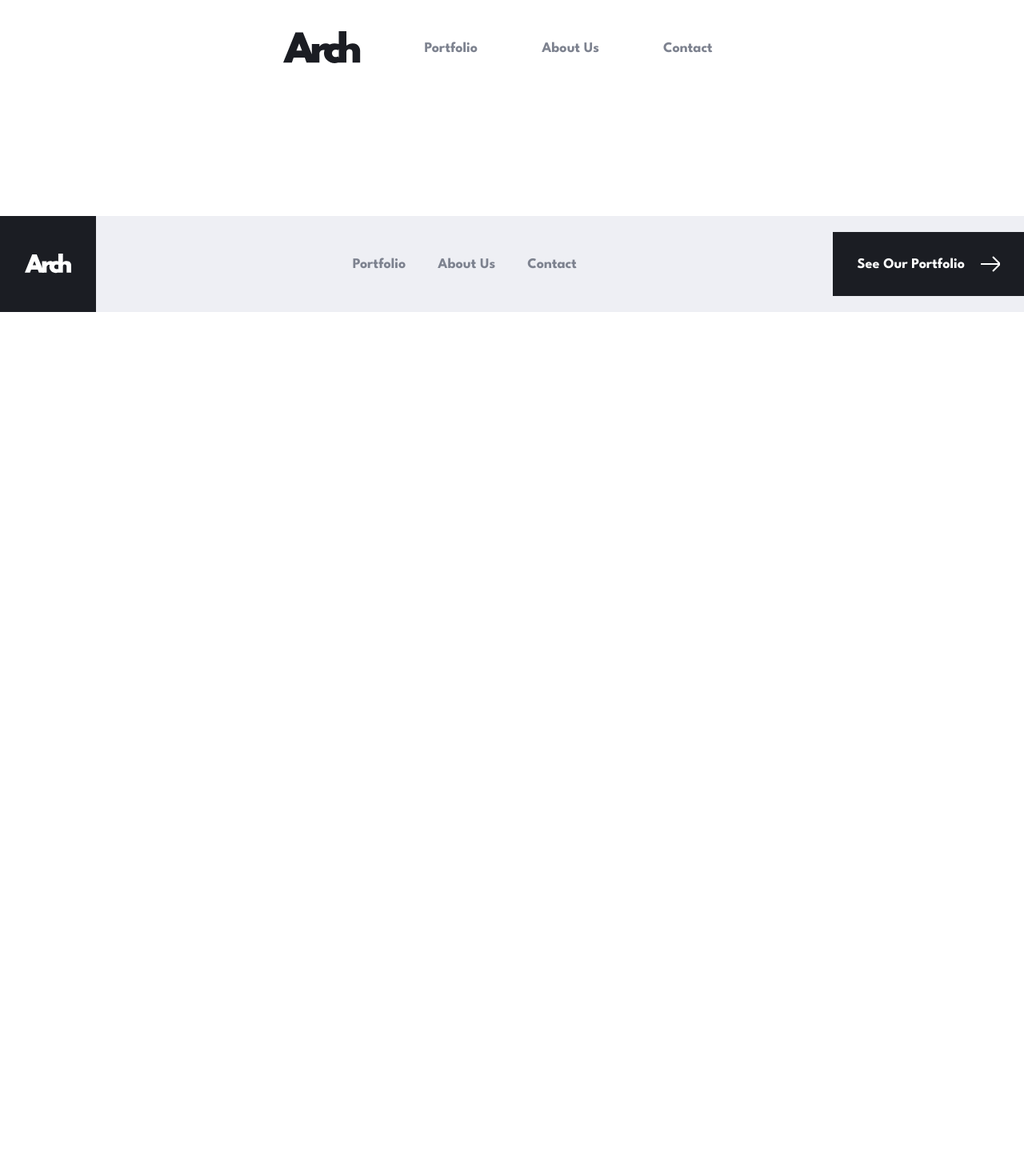
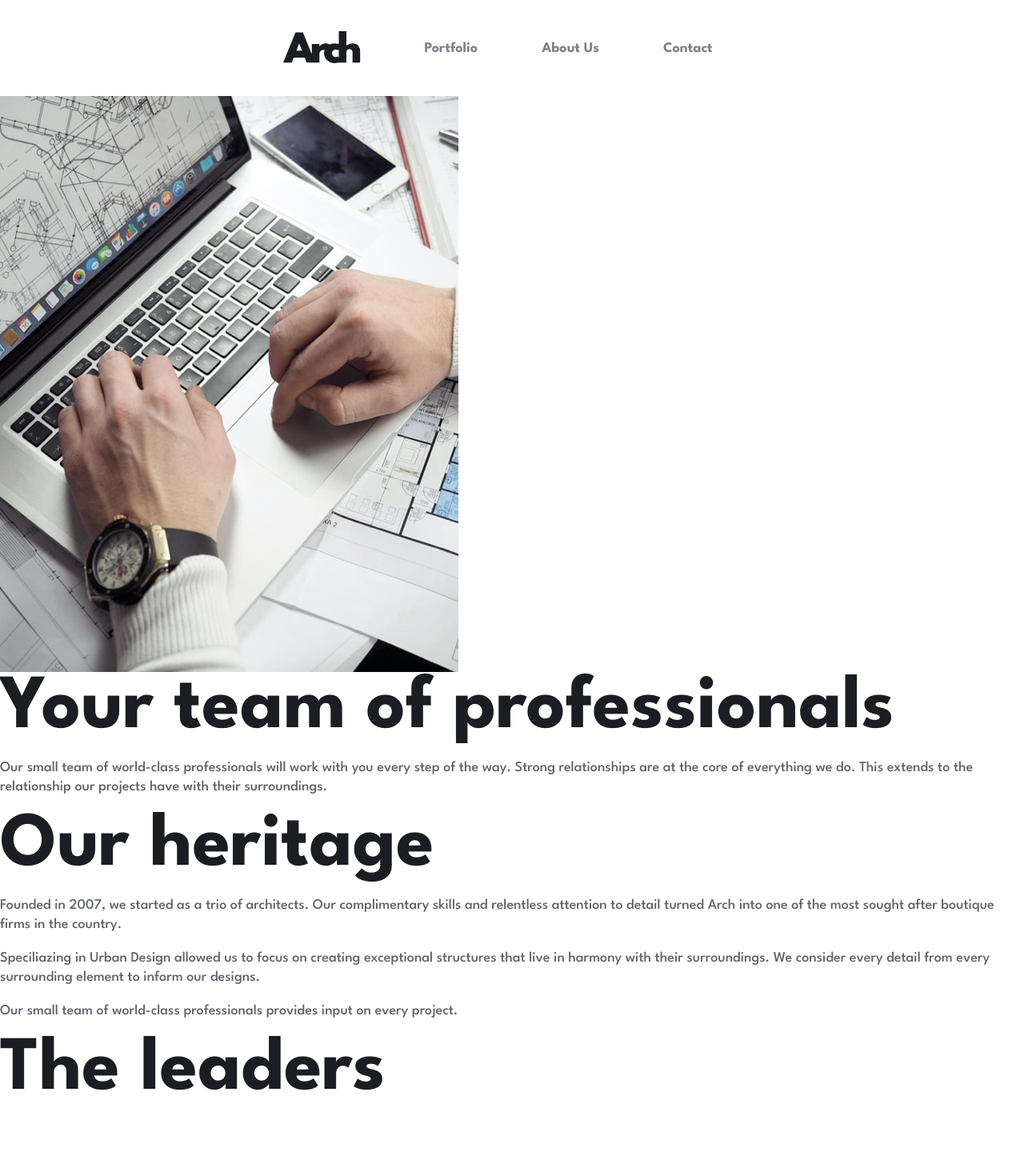
Before and after one commit to GarnerCode/arch, a Nuxt app: page /about in a window 1280 px wide. Shown: the top 1470 px of the page at 80% size. Before the commit the page ends 800 px from the top, so only its background shows below. Built offline with nearby package versions, Linux system fonts and the light colour scheme.

Commit message:
Setting up About page

```diff
--- /dev/null
+++ b/pages/about.vue
@@ -0,0 +1,55 @@
+<template>
+    <div class="about-page">
+        <div class="about-content">
+            <picture>
+                <source media="(max-width: 767px)" srcset="assets/about/mobile/image-hero.jpg">
+                <source media="(max-width: 1439px)" srcset="assets/about/tablet/image-hero.jpg">
+                <source media="(max-width: 1440px)" srcset="assets/about/desktop/image-hero.jpg">
+                <img src="assets/about/desktop/image-hero.jpg" alt="">
+            </picture>
+            <div class="about-text">
+                <div class="text-container">
+                    <h2>Your team of professionals</h2>
+                    <p>Our small team of world-class professionals will work with you every step of the way. Strong relationships are at the core of everything we do. This extends to the relationship our projects have with their surroundings.</p>
+                </div>
+                <div class="text-container">
+                    <h2>Our heritage</h2>
+                    <p>Founded in 2007, we started as a trio of architects. Our complimentary skills and relentless attention to detail turned Arch into one of the most sought after boutique firms in the country.</p>
+                    <p>Speciliazing in Urban Design allowed us to focus on creating exceptional structures that live in harmony with their surroundings. We consider every detail from every surrounding element to inform our designs. </p>
+                    <p>Our small team of world-class professionals provides input on every project.</p>
+                </div>
+            </div>
+            <div class="about-leaders">
+                <h2>The leaders</h2>
+                <div class="leader">
+
+                </div>
+            </div>
+        </div>
+    </div>
+</template>
+
+<style lang="scss">
+    @media screen and (min-width: 0px) {
+
+    }
+    @media screen and (min-width: 768px) {
+
+    }
+    @media screen and (min-width: 1440px) {
+
+    }
+</style>
+
+<script lang="ts">
+    import { defineComponent } from 'vue';
+
+    export default defineComponent({
+        name: 'AboutPage',
+        data: () => {
+            return {
+
+            }
+        }
+    })
+</script>
--- a/pages/portfolio.vue
+++ b/pages/portfolio.vue
@@ -2,9 +2,9 @@
     <div class="portfolio-page">
         <div class="projects-container">
             <div class="project" v-for="(project, index) of portfolioData" :key="index">
-                <img class="project-img img-mobile" :src="project.image.mobile" alt="">
-                <img class="project-img img-tablet" :src="project.image.tablet" alt="">
-                <img class="project-img img-desktop" :src="project.image.desktop" alt="">
+                <img class="project-img img-mobile" :src="project.image.mobile" :alt="`${project.title} facade`">
+                <img class="project-img img-tablet" :src="project.image.tablet" :alt="`${project.title} facade`">
+                <img class="project-img img-desktop" :src="project.image.desktop" :alt="`${project.title} facade`">
                 <div class="project-text">
                     <div class="project-title">
                         {{ project.title }}
@@ -100,7 +100,7 @@
     import { portfolioData } from '~/const/portfolioData';
 
     export default defineComponent({
-        name: 'Portfolio',
+        name: 'PortfolioPage',
         data: () => {
             return {
                 portfolioData,
```
